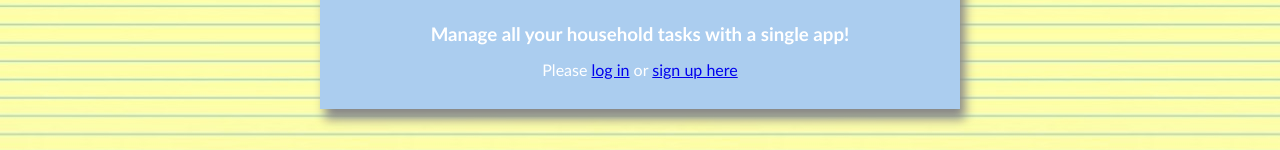
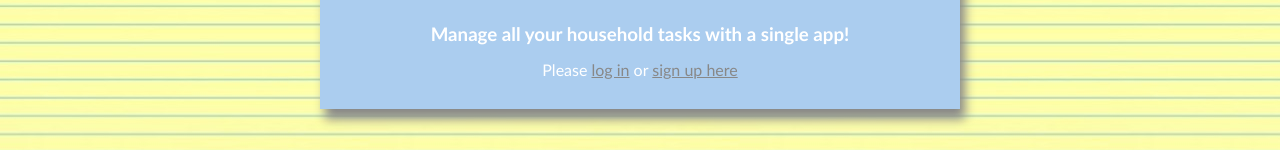
Before and after one commit to KatieDeMet/git-r-dun, a React (Create React App) app: page / in a window 1280 px wide. Shown: the part 414-564 px from the top of the page. Built offline with nearby package versions, Linux system fonts and the light colour scheme.

Commit message:
heroku deploy

```diff
--- a/package.json
+++ b/package.json
@@ -19,7 +19,7 @@
   },
   "main": "server/index.js",
   "scripts": {
-    "start": "react-scripts start && node server/index.js",
+    "start": "react-scripts start",
     "build": "react-scripts build",
     "test": "react-scripts test",
     "eject": "react-scripts eject"
--- a/src/App.css
+++ b/src/App.css
@@ -67,7 +67,7 @@ h2, h3 {
   box-shadow: 5px 10px 10px #888;
 }
 
-.form-container a {
+.form-container a, .landing-page a {
   color: #888;
 }
 
```
